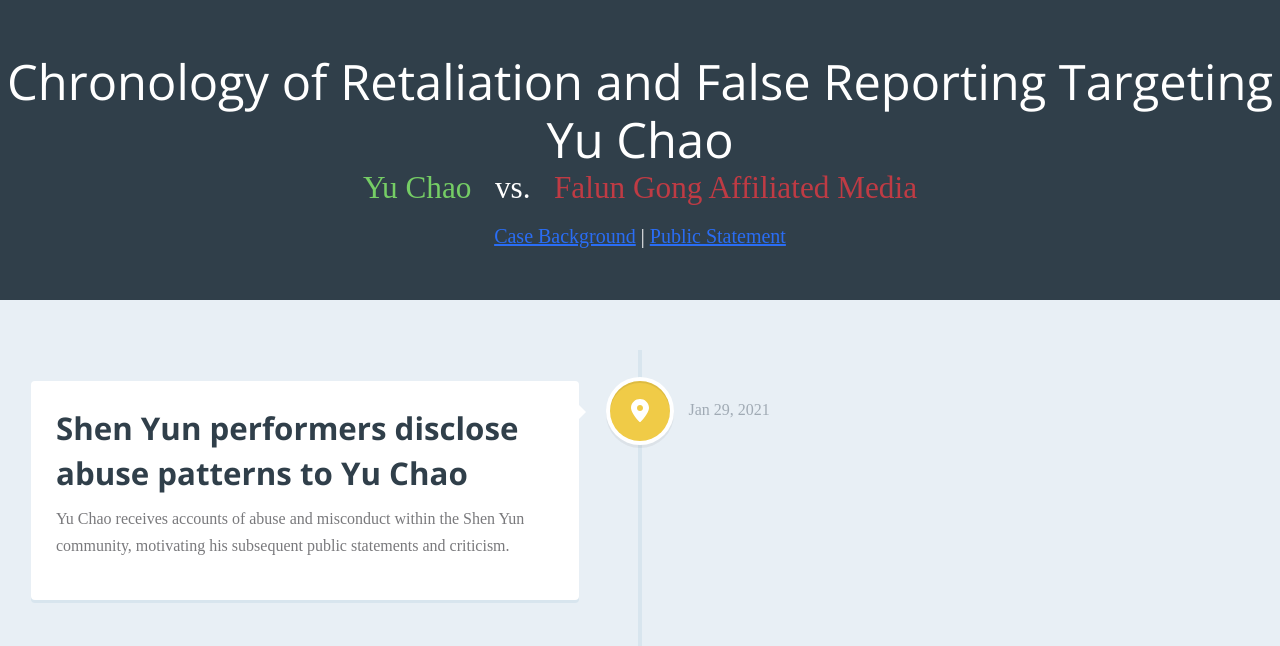
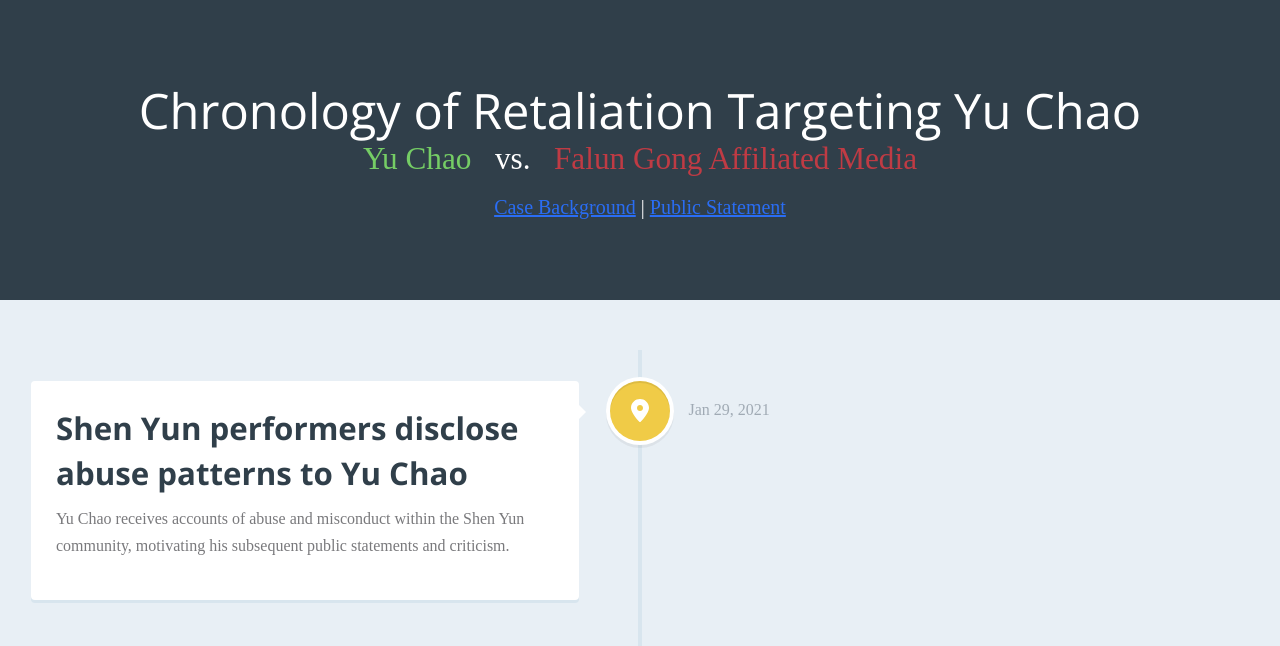
Before and after one commit to WhistleblowerRetaliation/timelineconciselegaluse, a plain HTML site: page index.html in a window 1280 px wide. Shown: the top 646 px of the page. Drawn offline with nearby package versions, Linux system fonts and the light colour scheme; a web font is replaced by a local one.

Commit message:
Add files via upload

```diff
--- a/index.html
+++ b/index.html
@@ -12,7 +12,7 @@
 
             <header class="cd-main-header text-center flex flex-column flex-center">
             <h1>
-                Chronology of Retaliation and False Reporting Targeting Yu Chao
+                Chronology of Retaliation Targeting Yu Chao
             </h1>
             <h3>
                 <span class="text-green">Yu Chao</span>
```
